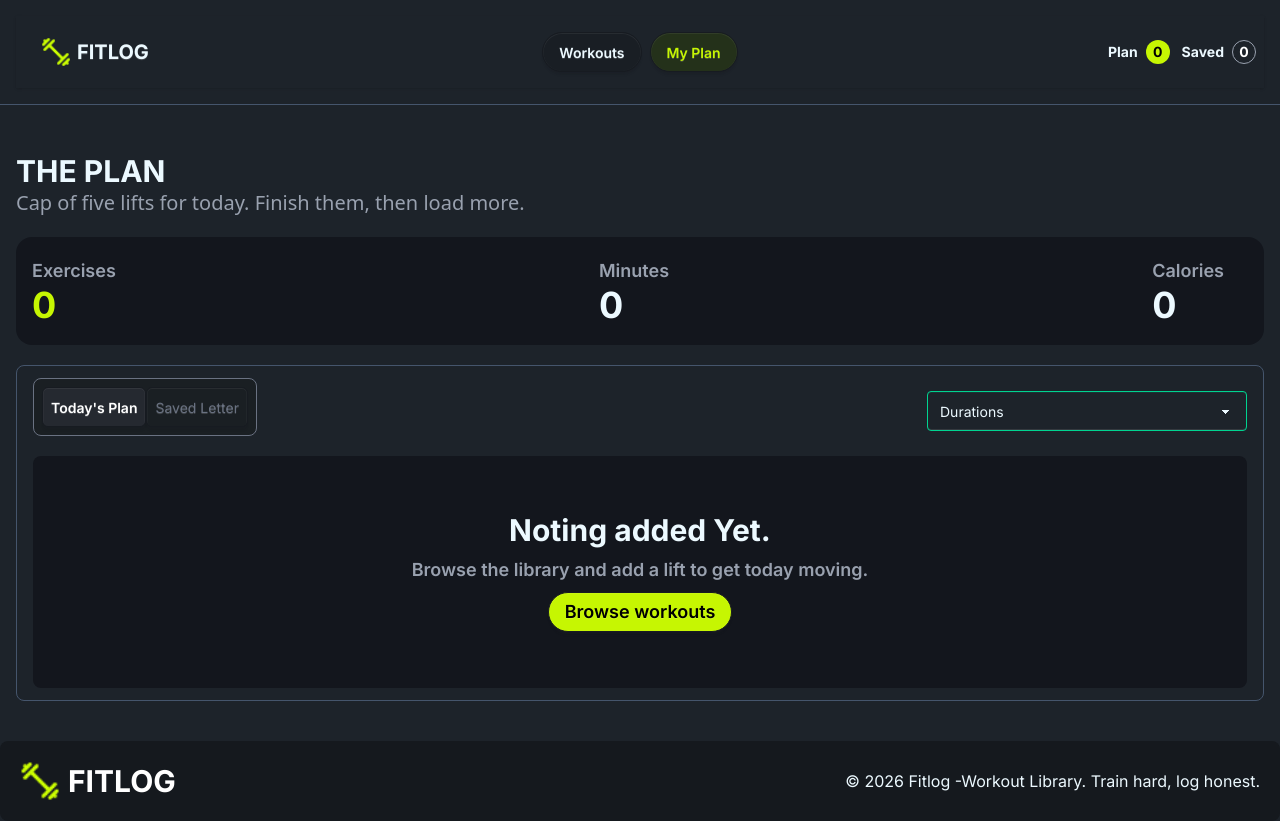
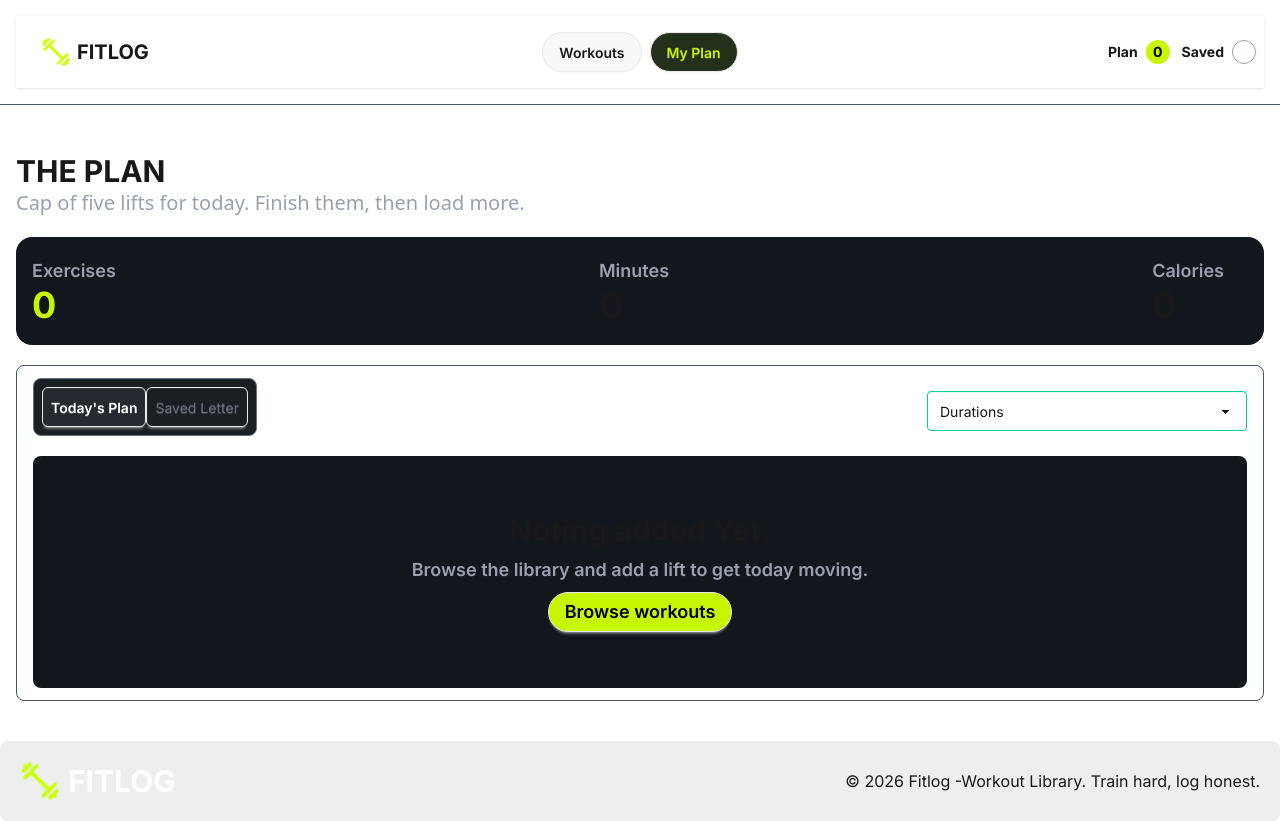
Before and after one commit to Maha-bub/fit_log_a6, a Next.js app: page /listedcard in a window 1280 px wide. Built offline with nearby package versions, Linux system fonts and the light colour scheme.

Commit message:
remove unoptimize propertise for image

```diff
--- a/src/app/components/MusclesCard.tsx
+++ b/src/app/components/MusclesCard.tsx
@@ -18,7 +18,6 @@ const MusclesCard = ({ muscle }: MuscleTypeProps) => {
                     width={400}
                     height={300}
                     alt={name}
-
                     className="w-full text-center h-40 md:h-60 object-cover rounded-t-xl"
                 />
 
--- a/src/app/layout.tsx
+++ b/src/app/layout.tsx
@@ -1,5 +1,5 @@
 import type { Metadata } from "next";
-import { Geist} from "next/font/google";
+import { Geist } from "next/font/google";
 import "./globals.css";
 import Navbar from "./components/Navbar";
 import Footer from "./components/Footer";
@@ -24,7 +24,7 @@ export const metadata: Metadata = {
 export default function RootLayout({ children }: LayoutProps<"/">) {
   return (
     <html
-      lang="en" data-theme='dark'
+      lang="en"
       suppressHydrationWarning
       className={`${geistSans.variable} ${inter.className} h-full antialiased`}
     >
```
